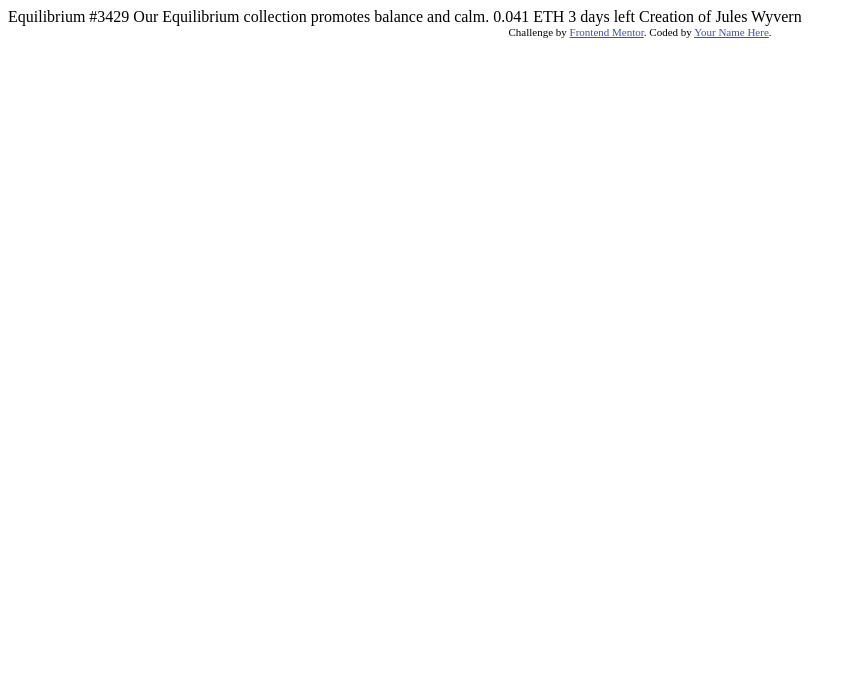
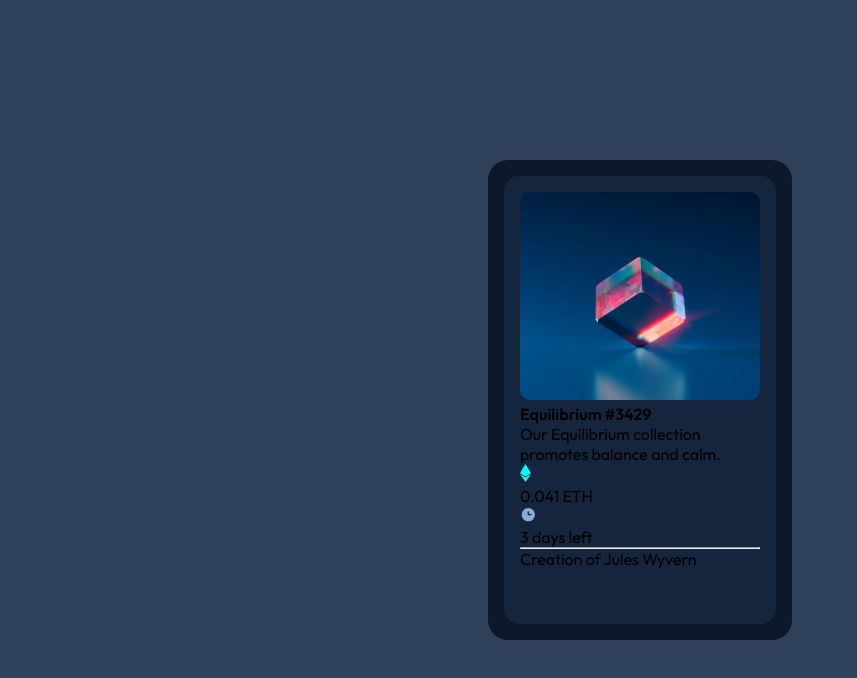
Before and after one commit to Sanjeet-dev/NFT-preview-card, a plain HTML site: page index.html in a window 1280 px wide. Shown: the whole page, without its empty margins (0-857 px from the left). Drawn offline with Linux system fonts and the light colour scheme.

Commit message:
structure and outline of nft card done

```diff
--- a/index.html
+++ b/index.html
@@ -1,33 +1,52 @@
 <!DOCTYPE html>
 <html lang="en">
+
 <head>
   <meta charset="UTF-8">
-  <meta name="viewport" content="width=device-width, initial-scale=1.0"> <!-- displays site properly based on user's device -->
+  <meta name="viewport" content="width=device-width, initial-scale=1.0">
+  <!-- displays site properly based on user's device -->
 
   <link rel="icon" type="image/png" sizes="32x32" href="./images/favicon-32x32.png">
 
   <title>Frontend Mentor | NFT preview card component</title>
 
   <!-- Feel free to remove these styles or customise in your own stylesheet 👍 -->
-  <style>
-    .attribution { font-size: 11px; text-align: center; }
-    .attribution a { color: hsl(228, 45%, 44%); }
-  </style>
+  <link rel="stylesheet" type="text/css" href="./style.css">
+
 </head>
+
 <body>
+  <div class="main-container">
+  <div class="card">
+    <section class="image">
+      <img src="./images/image-equilibrium.jpg"></img>
+    </section>
+    <section class="summary">
+      <div class="summary">
+        <h4>Equilibrium #3429</h4>
 
-  Equilibrium #3429
+        <p> Our Equilibrium collection promotes balance and calm.</p>
+        <div class="eth">
+          <div>
+            <div class="ethIcon"><img src="./images/icon-ethereum.svg"></img></div>
+            <div class="numeth"> 0.041 ETH</div>
+          </div>
+          <div class="clock"><img src="./images/icon-clock.svg"></img></div>
+          <div>3 days left</div>
+        </div>
+        <hr>
+        <div class="profile">
+          <div class="profile"></div>
 
-  Our Equilibrium collection promotes balance and calm.
+          <div>
+            <p> Creation of <span>Jules Wyvern</span></p>
+          </div>
+        </div>
+      </div>
+    </section>
+  </div>
 
-  0.041 ETH
-  3 days left
-
-  Creation of Jules Wyvern
-
-  <div class="attribution">
-    Challenge by <a href="https://www.frontendmentor.io?ref=challenge" target="_blank">Frontend Mentor</a>.
-    Coded by <a href="#">Your Name Here</a>.
   </div>
 </body>
+
 </html>
--- a/style.css
+++ b/style.css
@@ -0,0 +1,55 @@
+@import url('https://fonts.googleapis.com/css2?family=Outfit:wght@300;400;600&display=swap');
+:root{
+/* ## Colors */
+
+/* ### Primary */
+
+--Soft-blue: hsl(215, 51%, 70%);
+--Cyan: hsl(178, 100%, 50%);
+
+/* ### Neutral */
+/* (main BG) */
+--Very-dark-blue-main: hsl(217, 54%, 11%);
+/* -(card BG) */
+--Very-dark-blue-card:hsl(216, 50%, 16%);
+/* -(line) */
+--Very-dark-blue-line: hsl(215, 32%, 27%);
+--White: hsl(0, 0%, 100%);
+/* font-family: 'Outfit', sans-serif; */
+}
+*{
+    margin:0;
+    padding:0;
+    box-sizing: border-box;
+}
+
+body{
+    height:100vh;
+    width:100wh;
+    font-family:'Outfit', sans-serif;
+    background-color: var(--Very-dark-blue-line);
+    display:flex;
+    justify-content:center;
+    align-items:center;
+    min-width: 375px;
+}
+.main-container{
+    height:30rem;
+    width: 19rem;
+    background-color:var(--Very-dark-blue-main);
+    border-radius:20px;
+    padding:1rem;
+}
+
+.card{
+    height:28rem;
+    width:17rem;
+    border-radius:15px;
+    background-color: var(--Very-dark-blue-card);
+    padding:1rem;
+}
+.image > img {
+    height:13rem;
+    width:15rem;
+    border-radius:10px;
+}
```
